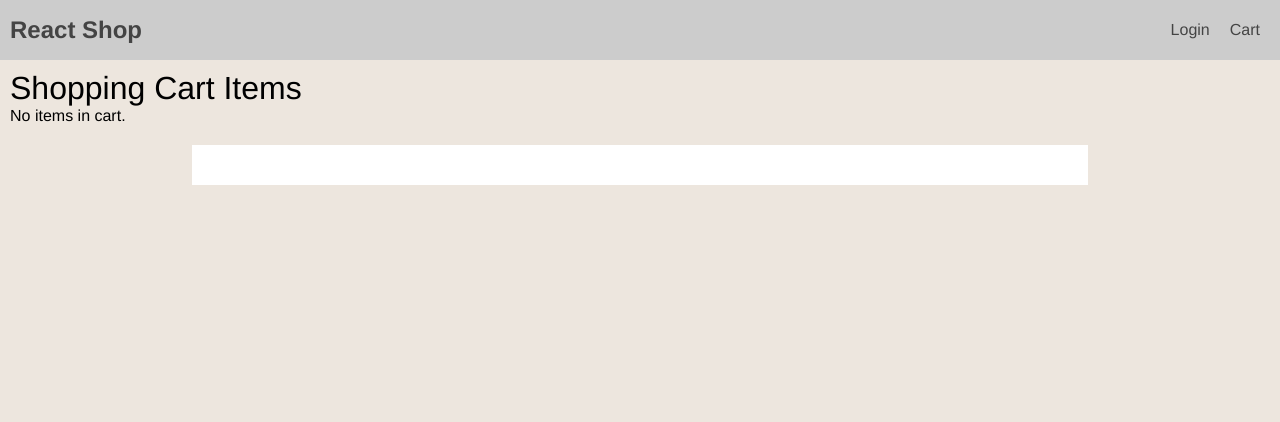
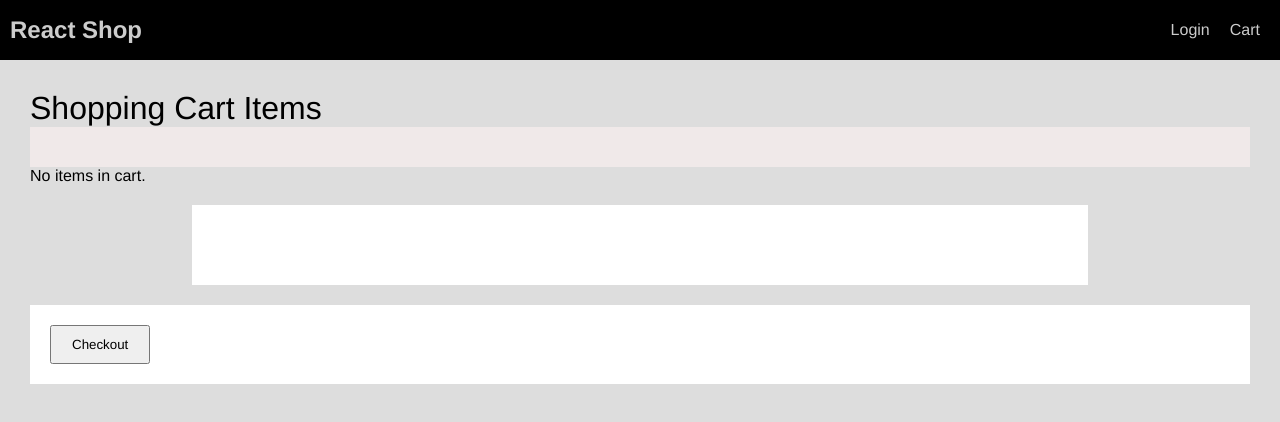
Before and after one commit to dokinqs/cart, a React (Create React App) app: page /cart in a window 1280 px wide. Shown: the top 422 px of the page. Built offline with nearby package versions, Linux system fonts and the light colour scheme.

Commit message:
handle delete

```diff
--- a/src/App.css
+++ b/src/App.css
@@ -8,10 +8,10 @@
 li {
   list-style: none;
 }
-a {
-  color: #444;
-}
 img {
   width: 300px;
   height: 300px;
 }
+a:hover, button:hover {
+  cursor: pointer;
+}
--- a/src/App.js
+++ b/src/App.js
@@ -11,11 +11,29 @@ const App = () => {
   const [ cartItems, setCartItems ] = useState([]);
 
   const handleAdd = (prod) => {
-    const addedAlready = cartItems.find((item) => item.id === prod.id);
-    if (addedAlready) {
-      setCartItems(cartItems.map((item) => item.id === prod.id ? { ...addedAlready, quantity: addedAlready.quantity + 1 } : item ));
+    const prodExists = cartItems.find((item) => item.id === prod.id);
+    if (prodExists) {
+      setCartItems(cartItems.map((item) => item.id === prod.id ? { ...prodExists, quantity: prodExists.quantity + 1 } : item ));
     } else {
       setCartItems([ ...cartItems, { ...prod, quantity : 1 } ]);
+    }
+  }
+
+  const removed = (prod) => {
+    document.getElementById('removed-alert').innerHTML = `${prod.name} was removed.`;
+  }
+
+  const handleRemove = (prod) => {
+    const prodExists = cartItems.find((item) => item.id === prod.id);
+    if (prodExists.quantity === 1) {
+      setCartItems(cartItems.filter((item) => item.id !== prod.id));
+      // console.log(`${prod.name} was removed.`);
+      removed(prod);
+    } else {
+      setCartItems(cartItems.map((item) => item.id === prod.id
+      ? { ...prodExists, quantity: prodExists.quantity - 1 }
+      : item
+      ));
     }
   }
 
@@ -23,7 +41,12 @@ const App = () => {
     <div>
       <Router>
         <Nav />
-        <Paths prodItems={productItems} cartItems={cartItems} handleAdd={handleAdd}/>
+        <Paths
+          prodItems={productItems}
+          cartItems={cartItems}
+          handleAdd={handleAdd}
+          handleRemove={handleRemove}
+        />
       </Router>
     </div>
   )
--- a/src/components/front/Cart/Cart.css
+++ b/src/components/front/Cart/Cart.css
@@ -1,7 +1,7 @@
 .cart-items {
-  background-color: #ede6de;
-  padding: 10px;
-  height: 100vh;
+  background-color: #ddd;
+  padding: 30px;
+  min-height: 100vh;
 }
 .cart-items-header {
   font-size: 2rem;
@@ -10,9 +10,40 @@
   margin: 20px auto;
   background-color: white;
   width: 70vw;
-  padding: 20px;
+  padding: 40px 20px;
+}
+.cart-item-list {
+  padding: 10px;
+  border-bottom: 1px solid #ddd;
 }
 .cart-item-image {
   width: 100px;
   height: 100px;
+  float: left;
 }
+.cart-item-price {
+  float: right;
+}
+.cart-item-function button {
+  margin: 3px;
+  height: 35px;
+  width: 35px;
+  font-size: 26px;
+}
+
+#removed-alert {
+  background-color: #f0e9e9;
+  padding: 20px;
+}
+
+/* .total {
+  float: right;
+} */
+
+.checkout {
+  background: white;
+  padding: 20px;
+}
+.checkout-btn {
+  padding: 10px 20px;
+}
--- a/src/components/front/Cart/Cart.jsx
+++ b/src/components/front/Cart/Cart.jsx
@@ -1,18 +1,21 @@
 import React from 'react';
 import './Cart.css';
 
-const Cart = ({ cItems }) => {
+const Cart = ({ cItems, handleAdd, handleRemove }) => {
   return (
     <div className='cart-items'>
       <div className='cart-items-header'>Shopping Cart Items</div>
+
+      <div id='removed-alert'></div>
 
       {cItems.length === 0 && (
         <div className='cart-items-empty'>No items in cart.</div>
       )}
 
       <div className='cart-items-container'>
+
         {cItems.map((item) => (
-          <div className="cart-items-list" key={item.id}>
+          <div className="cart-item-list" key={item.id}>
             <img
               className='cart-item-image'
               src={item.image}
@@ -22,13 +25,29 @@ const Cart = ({ cItems }) => {
               <p>{item.name}</p>
             </div>
             <div className='cart-item-price'>
-              <p>${item.price}</p>
+              <p><b>${item.price}</b></p>
             </div>
             <div className='cart-item-quantity'>
-              <p>Quantity: {item.quantity}</p>
+              <p>Qty: {item.quantity}</p>
+            </div>
+            <div className='cart-item-function'>
+              <button
+                className='cart-item-add'
+                onClick={() => handleAdd(item)}
+              >+</button>
+              <button
+                className='cart-item-remove'
+                onClick={() => handleRemove(item)}
+              >-</button>
             </div>
           </div>
         ))}
+
+        {/* <div className='total'>Total: </div> */}
+      </div>
+
+      <div className='checkout'>
+        <button className='checkout-btn'>Checkout</button>
       </div>
     </div>
   )
--- a/src/components/front/Nav/Nav.css
+++ b/src/components/front/Nav/Nav.css
@@ -1,18 +1,19 @@
 .nav {
   position: sticky;
   top: 0;
-  background-color: #ccc;
+  background-color: #000;
   min-height: 60px;
   display: flex;
   justify-content: space-between;
   align-items: center;
   padding: 10px;
 }
-
+.nav a {
+    color: #ccc;
+}
 .nav-links li {
   display: inline-block;
 }
-
 .nav-links li a {
   padding: 0 10px;
 }
--- a/src/components/front/Paths/Paths.jsx
+++ b/src/components/front/Paths/Paths.jsx
@@ -4,7 +4,7 @@ import Login from "../Login/Login";
 import Cart from "../Cart/Cart";
 import { Route, Routes } from "react-router-dom";
 
-const Paths = ({ prodItems, cartItems, handleAdd }) => {
+const Paths = ({ prodItems, cartItems, handleAdd, handleRemove }) => {
   return (
     <div>
       <Routes>
@@ -18,7 +18,10 @@ const Paths = ({ prodItems, cartItems, handleAdd }) => {
         ></Route>
         <Route
           path="/cart"
-          element={<Cart cItems={cartItems} handleAdd={handleAdd}/>}
+          element={<Cart
+            cItems={cartItems}
+            handleAdd={handleAdd}
+            handleRemove={handleRemove} />}
         ></Route>
       </Routes>
     </div>
--- a/src/components/front/Products/Products.css
+++ b/src/components/front/Products/Products.css
@@ -6,5 +6,9 @@
 
 .card {
   display: inline-block;
-  padding: 10px;
+  padding: 20px;
 }
+
+.product-add {
+  padding: 5px;
+}
```
